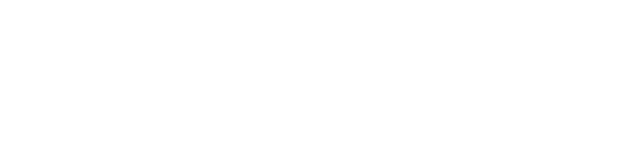
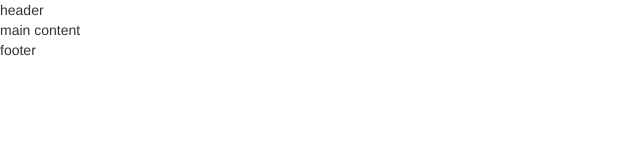
Before and after one commit to omginbd/Oakridge-Project, a plain HTML site: page index.html in a window 1280 px wide. Shown: the whole page, without its empty margins (0-640 px from the left). Drawn offline with nearby package versions, Linux system fonts and the light colour scheme.

Commit message:
defaultFiles - Added basic HTML structure and included CDN external libraries.

```diff
--- a/index.html
+++ b/index.html
@@ -7,19 +7,22 @@
 		<!-- Latest compiled and minified CSS -->
 		<link rel="stylesheet" href="http://maxcdn.bootstrapcdn.com/bootstrap/3.3.4/css/bootstrap.min.css">
 
-
-
-
 		<link rel="stylesheet" href="resources/styles/main.css">
 	</head>
-
 	<body>
-
+		<header>
+			header
+		</header>
+		<div class="mainContent">
+			main content
+		</div>
+		<footer>
+			footer
+		</footer>
 		<!-- jQuery library -->
 		<script src="https://ajax.googleapis.com/ajax/libs/jquery/1.11.3/jquery.min.js"></script>
 
 		<!-- Latest compiled bootstraps JavaScript -->
 		<script src="https://maxcdn.bootstrapcdn.com/bootstrap/3.3.4/js/bootstrap.min.js"></script>
-
 	</body>
 </html>
```
Lines whose indentation alone changed are shown as unchanged.
